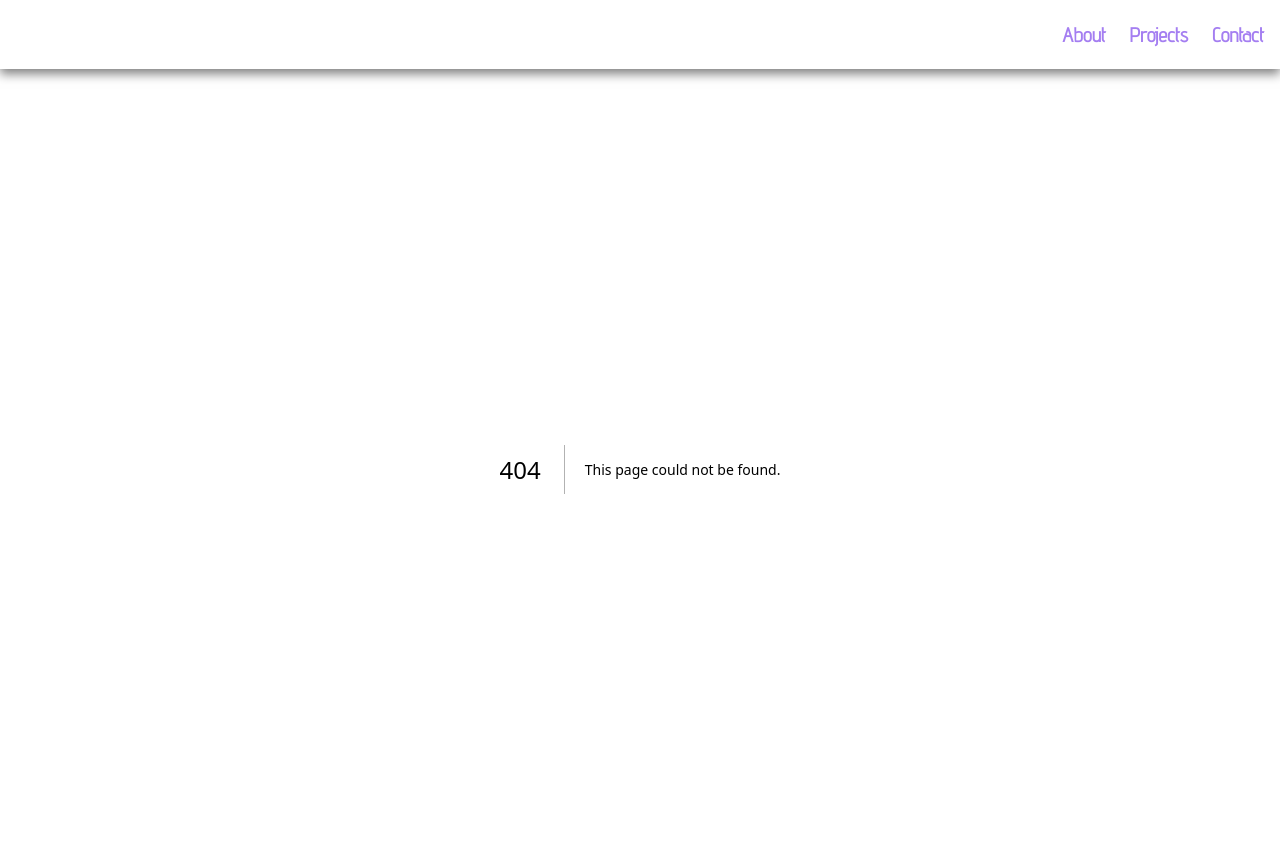
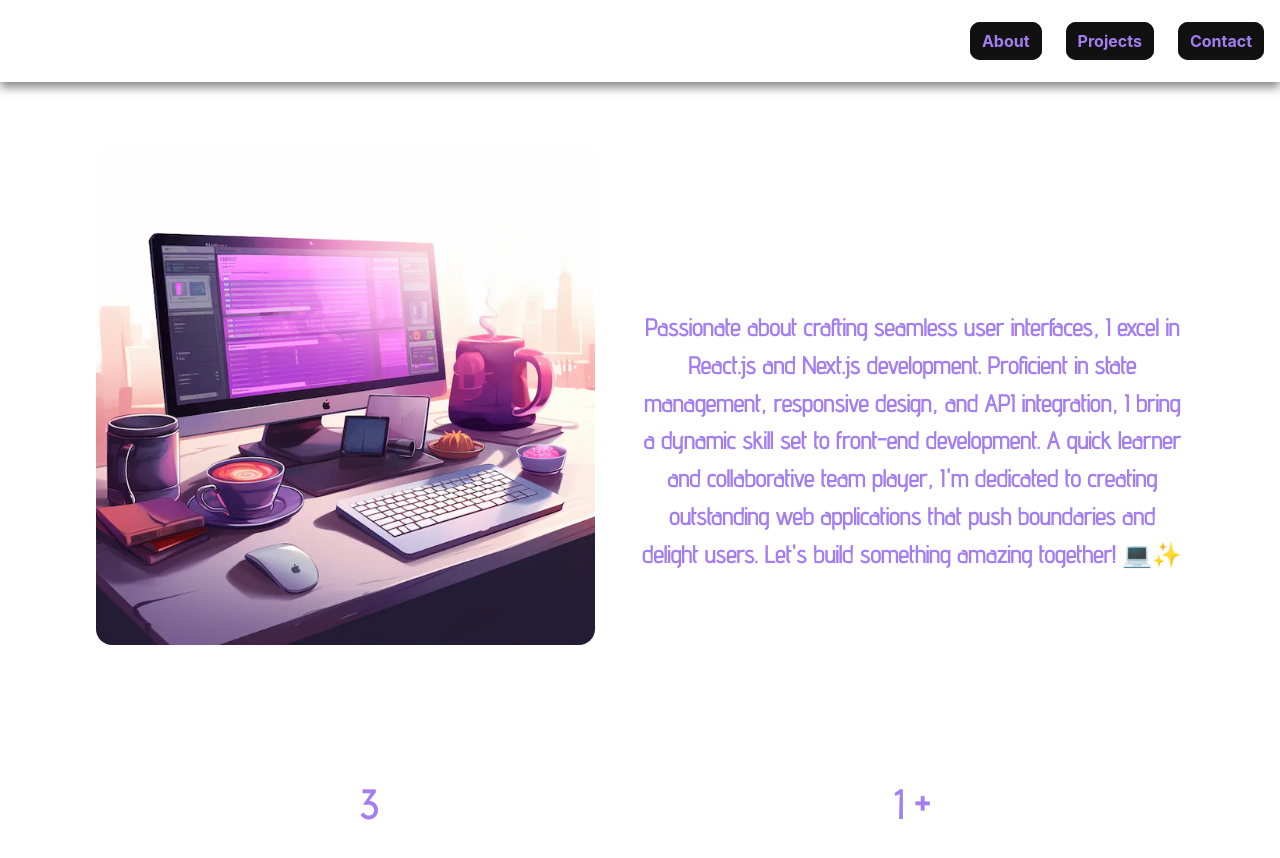
Before and after one commit to mp-patwa-mihir/portfolio, a Next.js app: page /about in a window 1280 px wide. Before the commit this address had no page. Shown: the top 858 px of the page. Built offline with nearby package versions, Linux system fonts and the light colour scheme; a web font is replaced by a local one.

Commit message:
Major changes in UI

```diff
--- a/package.json
+++ b/package.json
@@ -9,6 +9,7 @@
     "lint": "next lint"
   },
   "dependencies": {
+    "@ant-design/icons": "^5.3.0",
     "@vercel/analytics": "^1.1.2",
     "antd": "^5.13.3",
     "keen-slider": "^6.8.6",
--- /dev/null
+++ b/src/app/about/page.js
@@ -0,0 +1,22 @@
+'use client';
+
+import dynamic from "next/dynamic";
+
+const About = dynamic(() => import("../components/about/index"), {
+    ssr: false
+});
+
+const StatisticComp = dynamic(() => import("../components/statistic/index"), {
+    ssr: false
+});
+
+const AboutPage = () => {
+    return (
+        <>
+            <About />
+            <StatisticComp />
+        </>
+    )
+}
+
+export default AboutPage
--- a/src/app/components/layout/header/header.style.js
+++ b/src/app/components/layout/header/header.style.js
@@ -9,9 +9,12 @@ const HeaderWrapper = styled.div(() => ({
         maxWidth: '2000px',
         margin: '0 auto',
         '& .logo_col': {
+            display: 'flex',
+            alignItems: 'center',
             '& .title': {
                 fontSize: '2rem',
                 fontWeight: 'bold',
+                cursor: 'pointer',
                 '@media (max-width: 576px)': {
                     fontSize: '1.5rem',
                 },
@@ -30,7 +33,23 @@ const HeaderWrapper = styled.div(() => ({
                 },
             },
             '@media (max-width: 576px)': {
-                gap: '1rem',
+                display: 'none',
+            },
+        },
+        '& .menu_col_res': {
+            display: 'flex',
+            alignItems: 'center',
+            justifyContent: 'flex-end',
+            span: {
+                width: '1.5rem',
+                height: '1.5rem',
+                svg: {
+                    width: '1.5rem',
+                    height: '1.5rem',
+                },
+            },
+            '@media (min-width: 577px)': {
+                display: 'none',
             },
         },
     },
--- a/src/app/components/layout/header/index.js
+++ b/src/app/components/layout/header/index.js
@@ -6,17 +6,22 @@
  * @requires 'antd'
  */
 
-'use client'
-import React, { memo } from 'react'
-import { Col, Row } from 'antd'
-import dynamic from 'next/dynamic'
+'use client';
+
+import React, { memo, useState } from 'react';
+import { Button, Col, Row } from 'antd';
+import dynamic from 'next/dynamic';
+import { Typography } from 'antd';
+import { MenuOutlined } from '@ant-design/icons';
+import MenuDrawer from '../menuDrawer/index';
+import { useRouter } from 'next/navigation';
 
 const HeaderWrapper = dynamic(() => import('./header.style'), {
     ssr: false,
-})
+});
 
 /**
- * Header functional component.
+ * Functional component representing the header of the portfolio website.
  * @component
  * @example
  * import Header from './Header';
@@ -24,44 +29,57 @@ const HeaderWrapper = dynamic(() => import('./header.style'), {
  */
 
 const Header = () => {
+    const router = useRouter();
+    const [menuModal, setMenuModal] = useState(false);
 
     /**
      * Array of sections to be displayed in the header menu.
-  * @type {Array}
+     * @type {Array.<{title: string, key: number, path: string}>}
      */
-
-    const sections = [{
+    const sections = [
+        {
             title: 'About',
             key: 1,
+            path: '/about',
         },
         {
             title: 'Projects',
             key: 2,
+            path: '/projects',
         },
         {
             title: 'Contact',
             key: 3,
-    }];
+            path: '/contact',
+        }
+    ];
 
     /**
      * Render the Header component.
      * @returns {JSX.Element} JSX for the Header component.
      */
-
     return (
         <HeaderWrapper>
-            <Row className='header_main_row'>
-                <Col xs={6} className='logo_col'><a className='title'>Portfolio</a></Col>
-                <Col xs={18} className='menu_col'>
+            <Row className='header_main_row' justify='space-between'>
+                <Col className='logo_col'>
+                    <Typography.Text className='title' onClick={() => router.push('/')}>
+                        Portfolio
+                    </Typography.Text>
+                </Col>
+                <Col className='menu_col'>
                     {sections?.map((item) => (
-                        <a className='text' key={item?.key}>
+                        <Button className='glow-on-hover' key={item?.key} onClick={() => router.push(item.path)}>
                             {item?.title}
-                        </a>
+                        </Button>
                     ))}
                 </Col>
+                <Col xs={4} md={0} className='menu_col_res'>
+                    <MenuOutlined size={24} onClick={() => setMenuModal(true)} />
+                </Col>
             </Row>
+            <MenuDrawer open={menuModal} onClose={() => setMenuModal(false)} sections={sections} />
         </HeaderWrapper>
-    )
-}
+    );
+};
 
-export default memo(Header)
+export default memo(Header);
--- /dev/null
+++ b/src/app/components/layout/menuDrawer/index.js
@@ -0,0 +1,62 @@
+import React, { memo } from 'react';
+import { Drawer } from 'antd';
+import { Typography } from 'antd';
+import { useRouter } from 'next/navigation';
+import { UpSquareOutlined } from '@ant-design/icons';
+import dynamic from 'next/dynamic';
+
+// Dynamic import for improved code splitting
+const MenuDrawerWrapper = dynamic(() => import('./menuWrappwe.style'), {
+    ssr: false,
+});
+
+/**
+ * Responsive menu drawer component.
+ *
+ * This component renders a drawer containing a list of sections, allowing users to navigate between different sections.
+ *
+ * @component
+ * @param {Object} props - The component props.
+ * @param {boolean} props.open - Indicates whether the drawer is open.
+ * @param {Function} props.onClose - Function to handle the drawer close event.
+ * @param {Object[]} props.sections - Array of section objects containing title, key, and path.
+ * @returns {React.Element} The rendered menu drawer.
+ * @example
+ */
+const MenuDrawer = ({ open, onClose, sections }) => {
+    const router = useRouter();
+
+    return (
+        <Drawer
+            className='menu_drawer'
+            closable={false}
+            footer={false}
+            placement='top'
+            onClose={onClose}
+            open={open}
+            style={{ background: '#1d1d1e', borderRadius: '0rem 0rem 10rem 10rem' }}
+        >
+            <MenuDrawerWrapper>
+                <div className='close_btn'>
+                    <UpSquareOutlined size={24} onClick={onClose} />
+                </div>
+                <div className='text_div'>
+                    {sections?.map((item) => (
+                        <Typography.Text
+                            className='text'
+                            key={item?.key}
+                            onClick={() => {
+                                onClose();
+                                router.push(item.path);
+                            }}
+                        >
+                            {item?.title}
+                        </Typography.Text>
+                    ))}
+                </div>
+            </MenuDrawerWrapper>
+        </Drawer>
+    );
+};
+
+export default memo(MenuDrawer);
--- /dev/null
+++ b/src/app/components/layout/menuDrawer/menuWrappwe.style.js
@@ -0,0 +1,40 @@
+import styled from "styled-components";
+
+const MenuDrawerWrapper = styled.div(() => ({
+    position: 'relative',
+    width: '100%',
+    height: '100%',
+    '& .close_btn': {
+        position: 'absolute',
+        bottom: 0,
+        left: '50%',
+        transform: 'translateX(-50%)',
+        cursor: 'pointer',
+        span: {
+            width: '1.5rem',
+            height: '1.5rem',
+            svg: {
+                width: '1.5rem',
+                height: '1.5rem',
+            },
+        },
+    },
+    '& .text_div': {
+        display: 'flex',
+        flexDirection: 'column',
+        alignItems: 'center',
+        justifyContent: 'center',
+        gap: '1rem',
+        position: 'absolute',
+        top: '50%',
+        left: '50%',
+        transform: 'translate(-50%, -50%)',
+        '& .text': {
+            fontSize: '2rem',
+            fontWeight: 'bold',
+            cursor: 'pointer',
+        },
+    },
+}))
+
+export default MenuDrawerWrapper
--- a/src/app/components/statistic/index.js
+++ b/src/app/components/statistic/index.js
@@ -32,7 +32,7 @@ const StatisticComp = () => {
                 <div className='main_col_div'>
                     <Col xs={12} className='stat_col'>
                         <Typography.Text className='text'>3</Typography.Text>
-                        <Typography.Text className='title'>Projects</Typography.Text>
+                        <Typography.Text className='title'>Contribute</Typography.Text>
                     </Col>
                     <Col xs={12} className='stat_col'>
                         <Typography.Text className='text'>1 +</Typography.Text>
--- a/src/app/components/statistic/statistic.style.js
+++ b/src/app/components/statistic/statistic.style.js
@@ -18,6 +18,10 @@ const StatisticStyleWrapper = styled.div(() => ({
             border: '1px solid #fff',
             padding: '1rem 0rem',
             borderRadius: '1rem',
+            '@media (max-width: 576px)': {
+                flexDirection: 'column',
+                alignItems: 'center',
+            },
             '& .stat_col': {
                 display: 'flex',
                 flexDirection: 'column',
--- a/src/app/globals.css
+++ b/src/app/globals.css
@@ -21,6 +21,12 @@ a {
 
 a:hover {
   color: inherit;
+}
+
+@media (prefers-color-scheme: white) {
+  html {
+    color-scheme: dark;
+  }
 }
 
 @media (prefers-color-scheme: dark) {
@@ -73,6 +79,7 @@ a:hover {
 
 /* ----------------------------------------------- button css start ------------------------------------------------ */
 .glow-on-hover {
+  height: 38px;
   padding: 0.75rem;
   border: none;
   outline: none;
@@ -85,6 +92,9 @@ a:hover {
   font-weight: bold;
   border-radius: 10px;
   box-shadow: 0rem 0rem 0.75rem 0rem rgb(255 255 255 / 50%);
+  display: flex;
+  justify-content: center;
+  align-items: center;
 }
 
 .glow-on-hover:before {
@@ -108,8 +118,12 @@ a:hover {
   background: transparent;
 }
 
+.glow-on-hover:hover {
+  color: #fff !important;
+}
+
 .glow-on-hover:active {
-  color: #fff
+  color: #fff !important;
 }
 
 .glow-on-hover:hover:before {
@@ -143,3 +157,11 @@ a:hover {
 }
 
 /* ----------------------------------------------- button css end ------------------------------------------------ */
+
+/* ------------------- drawer css start ------------------- */
+
+.ant-drawer-content-wrapper {
+  box-shadow: none !important;
+}
+
+/* ------------------- drawer css end ------------------- */
--- a/src/app/page.js
+++ b/src/app/page.js
@@ -1,16 +1,11 @@
 'use client';
 import dynamic from "next/dynamic";
 const Hero = dynamic(() => import("./components/hero"), { ssr: false });
-const StatisticComp = dynamic(() => import("./components/statistic"), { ssr: false });
-const About = dynamic(() => import("./components/about"), { ssr: false });
-
 
 export default function Home() {
   return (
     <div>
       <Hero />
-      <StatisticComp />
-      <About />
     </div>
   );
 }
```
Also changed, not shown: src/app/components/hero/index.js (+23 -26 lines), 1 other file (tests, documents, lock files or other folders). Lines whose indentation alone changed are shown as unchanged.
